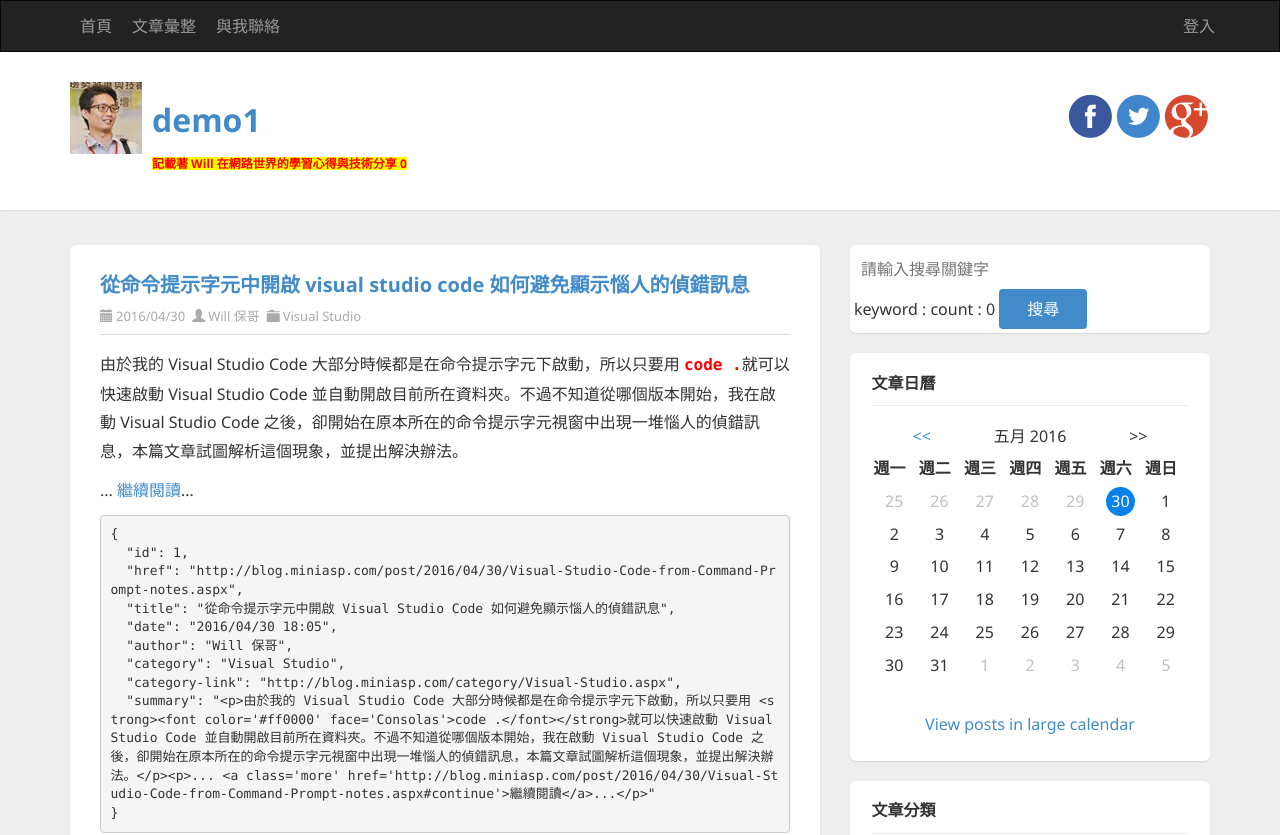
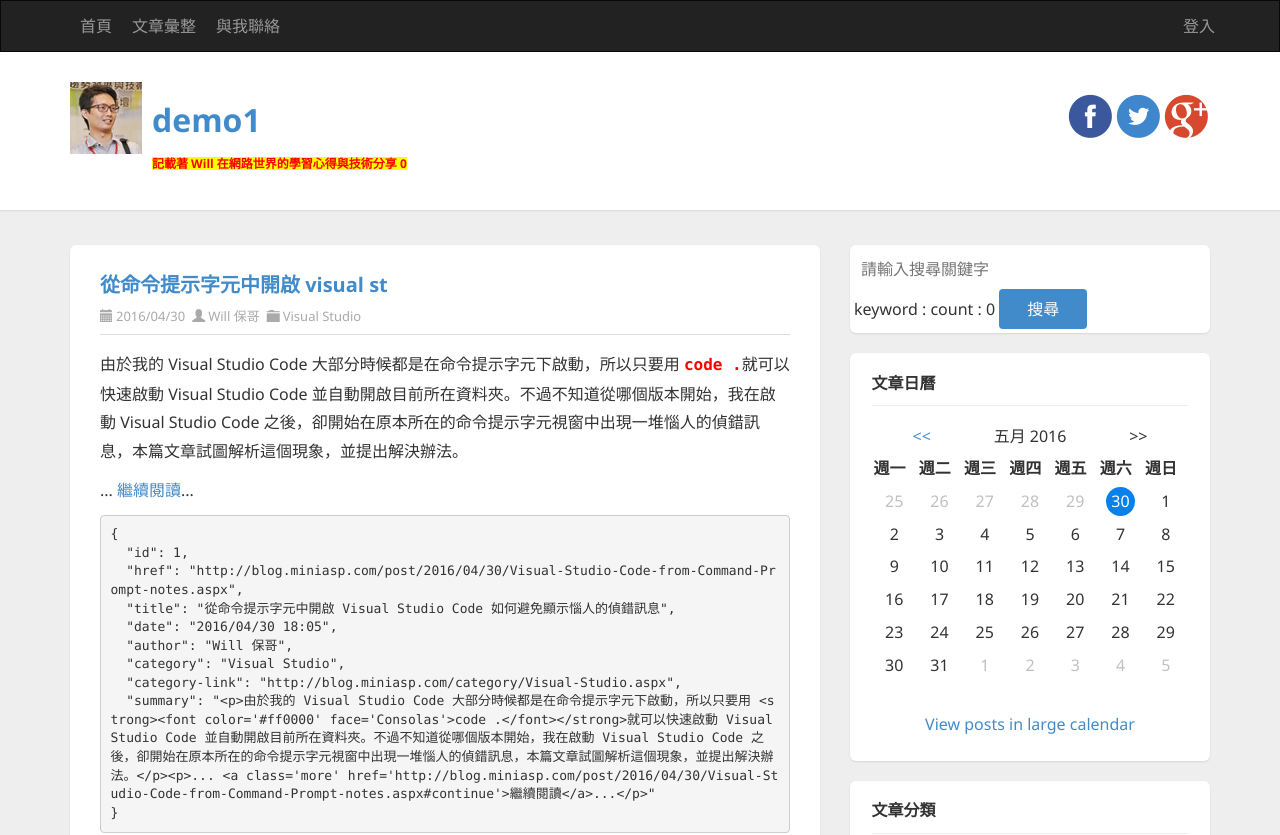
Before and after one commit to dongsu-iis/learn-angular, an Angular app: page / in a window 1280 px wide. Shown: the top 835 px of the page. Built offline with nearby package versions, Linux system fonts and the light colour scheme.

Commit message:
slice pipe

```diff
--- a/src/app/app.component.html
+++ b/src/app/app.component.html
@@ -8,10 +8,10 @@
       <div id="ctl00_cphBody_PostList1_posts" class="posts">
 
         <!-- Article START-->
-        <article class="post" id="post{{idx}}" *ngFor="let item of data; let idx=index">
+        <article class="post" id="post{{idx}}" *ngFor="let item of data|slice:0:3; let idx=index">
           <header class="post-header">
             <h2 class="post-title">
-              <a [href]="item.href">{{item.title|lowercase}}</a>
+              <a [href]="item.href">{{item.title|lowercase|slice:0:20}}</a>
             </h2>
             <div class="post-info clearfix">
               <span class="post-date"><i class="glyphicon glyphicon-calendar"></i>{{item.date|date:'yyyy/MM/dd'}}</span>
```
